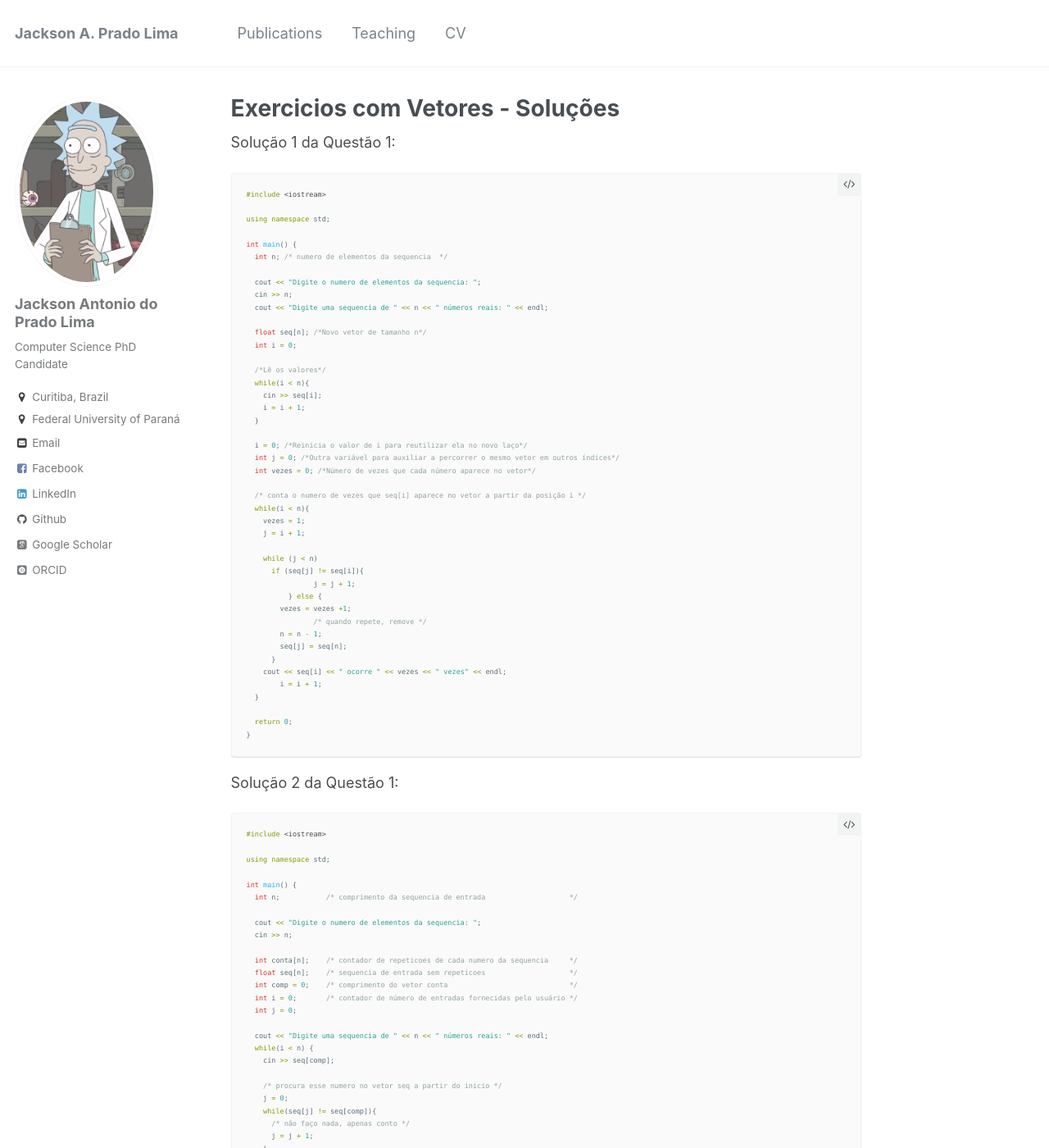
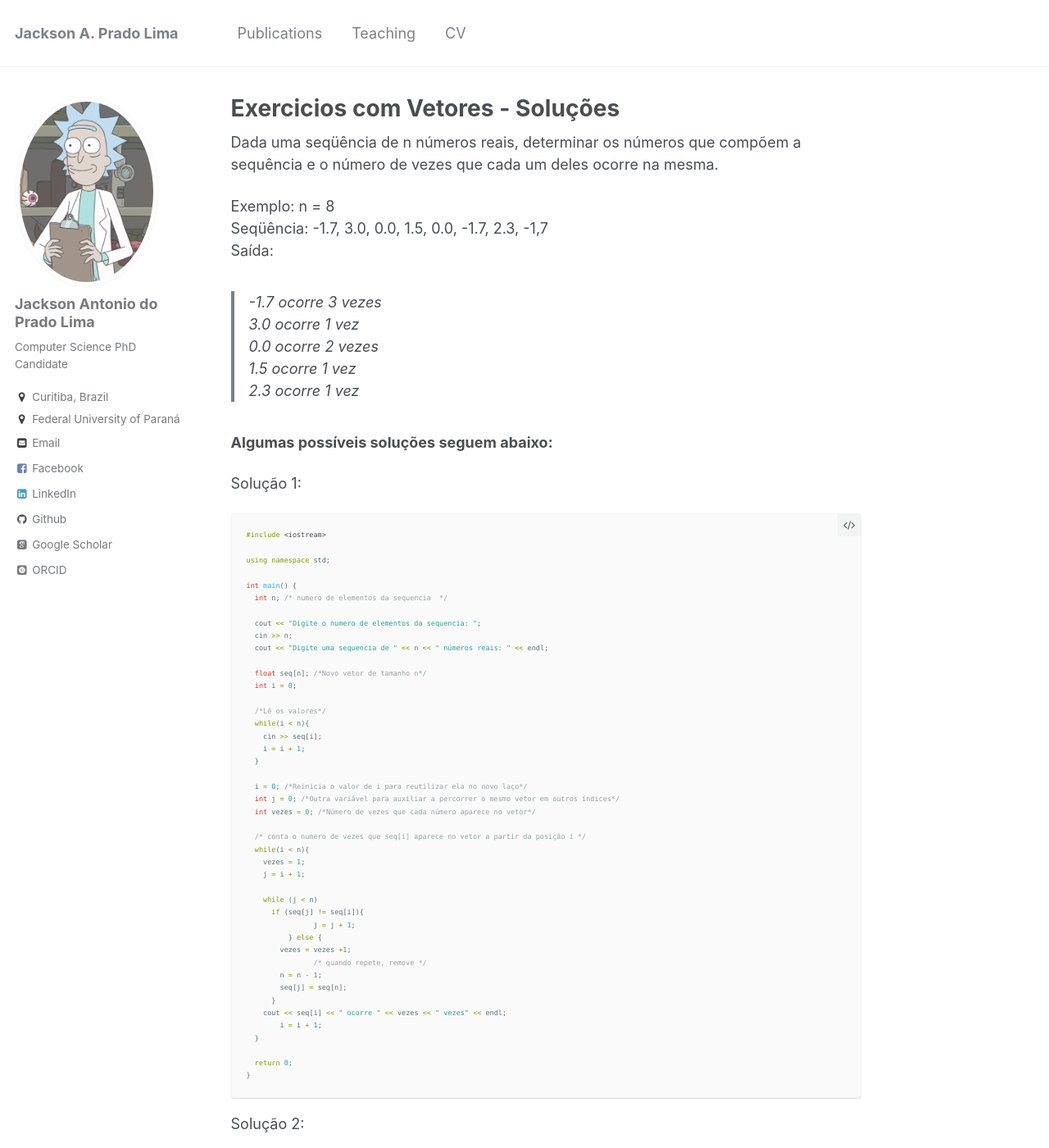
Before and after one commit to jacksonpradolima/jacksonpradolima.github.io, a Jekyll site: the page built from files/teaching/Exercicios/Vetores/Questao1/SolucaoC.md, in a window 1280 px wide and 1400 px high. Shown: the whole window at 82% size. Built offline with Jekyll 4.4.1, drawn with Linux system fonts in a browser that asks for light colours; some web fonts are replaced; some of the changed text lies outside the part shown.

Commit message:
update links

````diff
--- a/files/teaching/Exercicios/Vetores/Questao1/SolucaoC.md
+++ b/files/teaching/Exercicios/Vetores/Questao1/SolucaoC.md
@@ -1,10 +1,23 @@
 ---
 title: "Exercicios com Vetores - Soluções"
 collection: classes
-permalink: /teaching/Exercicios/Vetores/SolucaoC
+permalink: /teaching/Exercicios/Vetores/Questao1/SolucaoC
 ---
 
-Solução 1 da Questão 1:
+Dada uma seqüência de n números reais, determinar os números que compõem a sequência e o número de vezes que cada um deles ocorre na mesma.
+
+Exemplo: n = 8
+Seqüência: -1.7,  3.0,  0.0,  1.5,  0.0, -1.7,  2.3, -1,7
+Saída:
+>  -1.7 ocorre 3 vezes
+ 3.0 ocorre 1 vez
+ 0.0 ocorre 2 vezes
+ 1.5 ocorre 1 vez
+ 2.3 ocorre 1 vez
+
+**Algumas possíveis soluções seguem abaixo:**
+
+Solução 1:
 
 ```cpp
 #include <iostream>
@@ -53,7 +66,7 @@
 }
 ```
 
-Solução 2 da Questão 1:
+Solução 2:
 
 ```cpp
 #include <iostream>
@@ -106,7 +119,7 @@
 }
 ```
 
-Solução 3 da Questão 1:
+Solução 3:
 
 ```cpp
 #include <iostream>
````
Also changed, not shown: _teaching/2018-05-UFPR.md (+3 -3 lines), files/teaching/Exercicios/Indice.md (+2 -2 lines), files/teaching/Exercicios/Vetores.md (+1 -1 lines), files/teaching/UFPR/201801/CI208C/ExerciciosResolvidos.md (+1 -1 lines), 1 other file.
